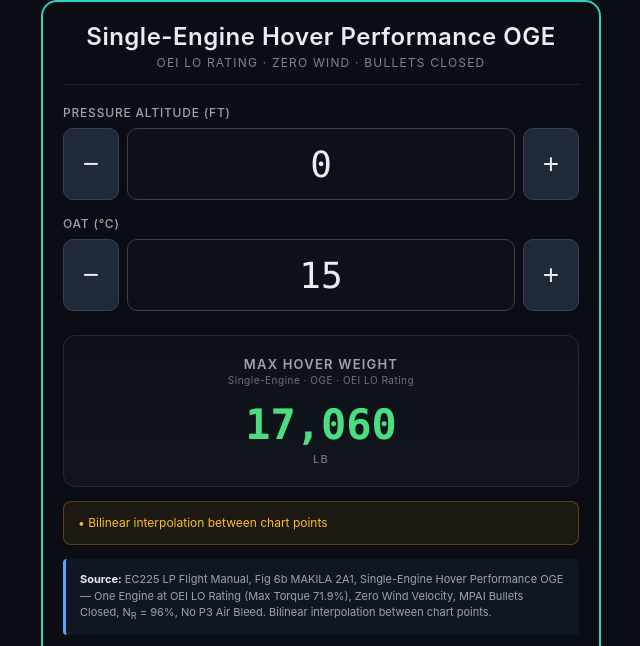
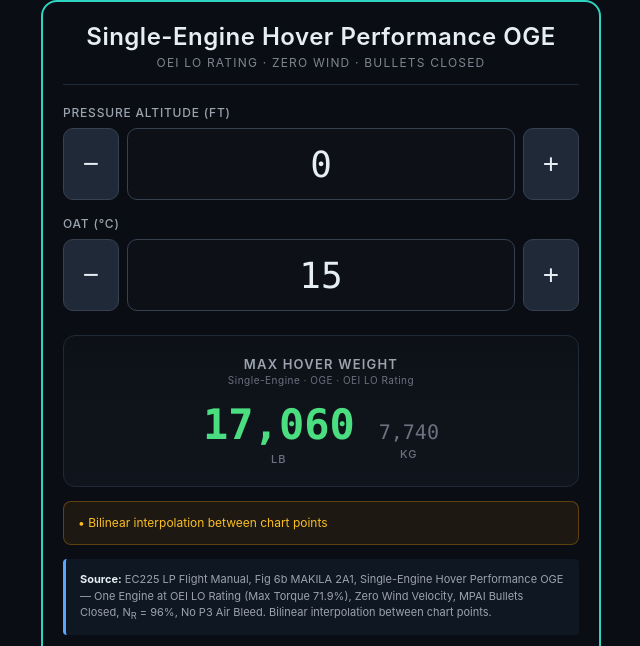
Before and after one commit to bendmetal/ec225-se-lo, a plain HTML site: page index.html in a window 1280 px wide. Shown: the top 646 px of the page, without its empty margins (319-959 px from the left). Drawn offline with Linux system fonts and the light colour scheme.

Commit message:
Add kg readout alongside lb result

```diff
--- a/index.html
+++ b/index.html
@@ -86,6 +86,13 @@
     white-space: nowrap;
   }
   .weight-value.capped { color: #fbbf24; }
+  .weight-value-kg {
+    font-size: 20px; font-weight: 500;
+    font-family: "SF Mono", Menlo, Consolas, monospace;
+    color: #6b7280;
+    line-height: 1.1;
+    white-space: nowrap;
+  }
   .weight-unit {
     font-size: 11px; color: #6b7280;
     text-transform: uppercase;
@@ -281,7 +288,7 @@
     const warnEl = document.getElementById('warning-box');
 
     if (isNaN(pa) || isNaN(oat)) {
-      weightsEl.innerHTML = '<div class="weight-block"><div class="weight-value">—</div><div class="weight-unit">lb</div></div>';
+      weightsEl.innerHTML = '<div class="weight-block"><div class="weight-value">—</div><div class="weight-unit">lb</div></div><div class="weight-block"><div class="weight-value-kg">—</div><div class="weight-unit">kg</div></div>';
       warnEl.innerHTML = '';
       return;
     }
@@ -296,7 +303,8 @@
 
     const cappedClass = result.capped ? ' capped' : '';
     weightsEl.innerHTML =
-      '<div class="weight-block"><div class="weight-value' + cappedClass + '">' + fmt(result.lb) + '</div><div class="weight-unit">lb</div></div>';
+      '<div class="weight-block"><div class="weight-value' + cappedClass + '">' + fmt(result.lb) + '</div><div class="weight-unit">lb</div></div>' +
+      '<div class="weight-block"><div class="weight-value-kg">' + fmt(result.kg) + '</div><div class="weight-unit">kg</div></div>';
 
     const warnings = [];
     if (result.capped) {
--- a/sw.js
+++ b/sw.js
@@ -1,7 +1,7 @@
 // EC225 Single-Engine Hover Performance OGE (LO) - Service Worker
 // Caches the app for full offline use after first load
 
-const CACHE_NAME = 'ec225-se-lo-v1';
+const CACHE_NAME = 'ec225-se-lo-v2';
 const FILES_TO_CACHE = [
   './',
   './index.html'
```
